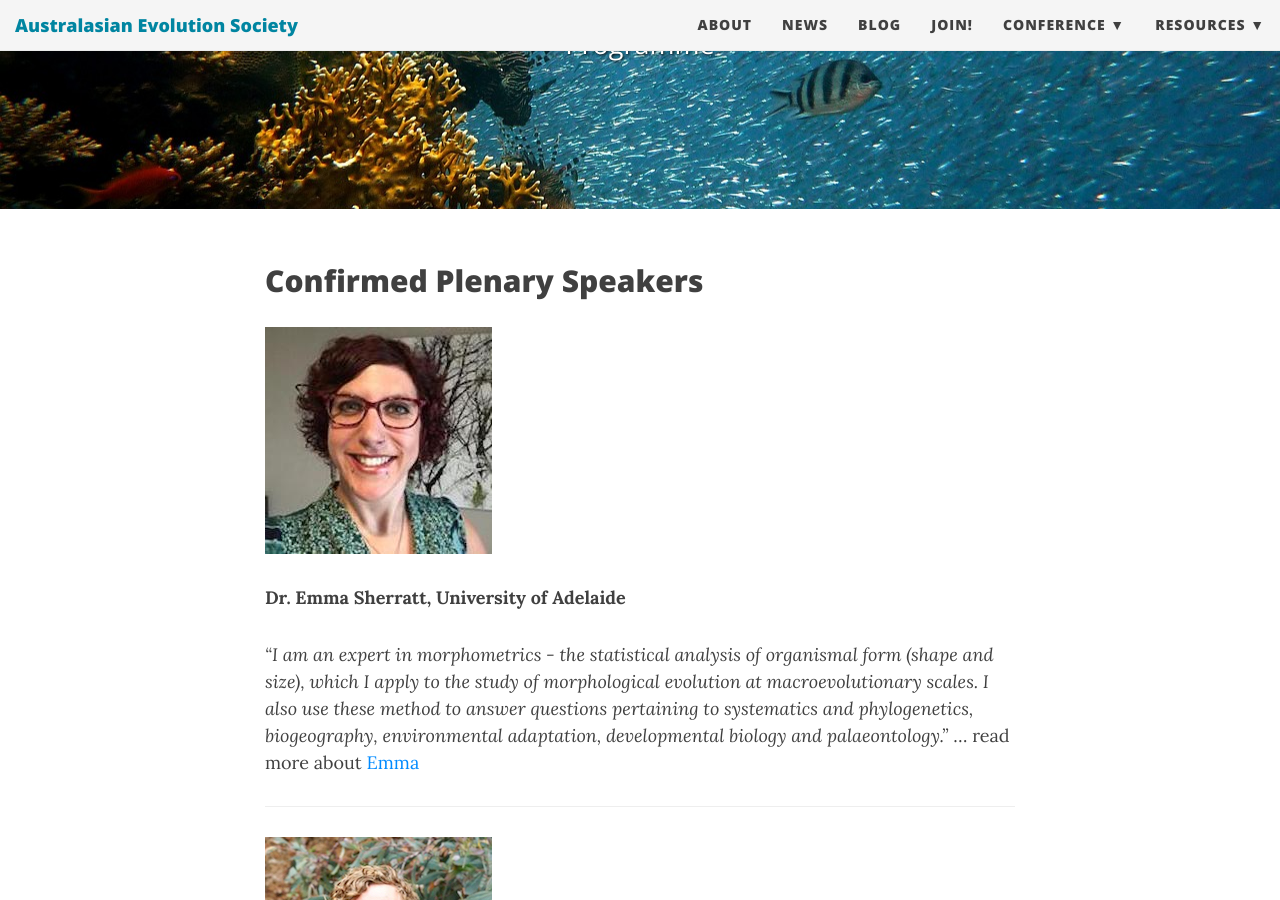
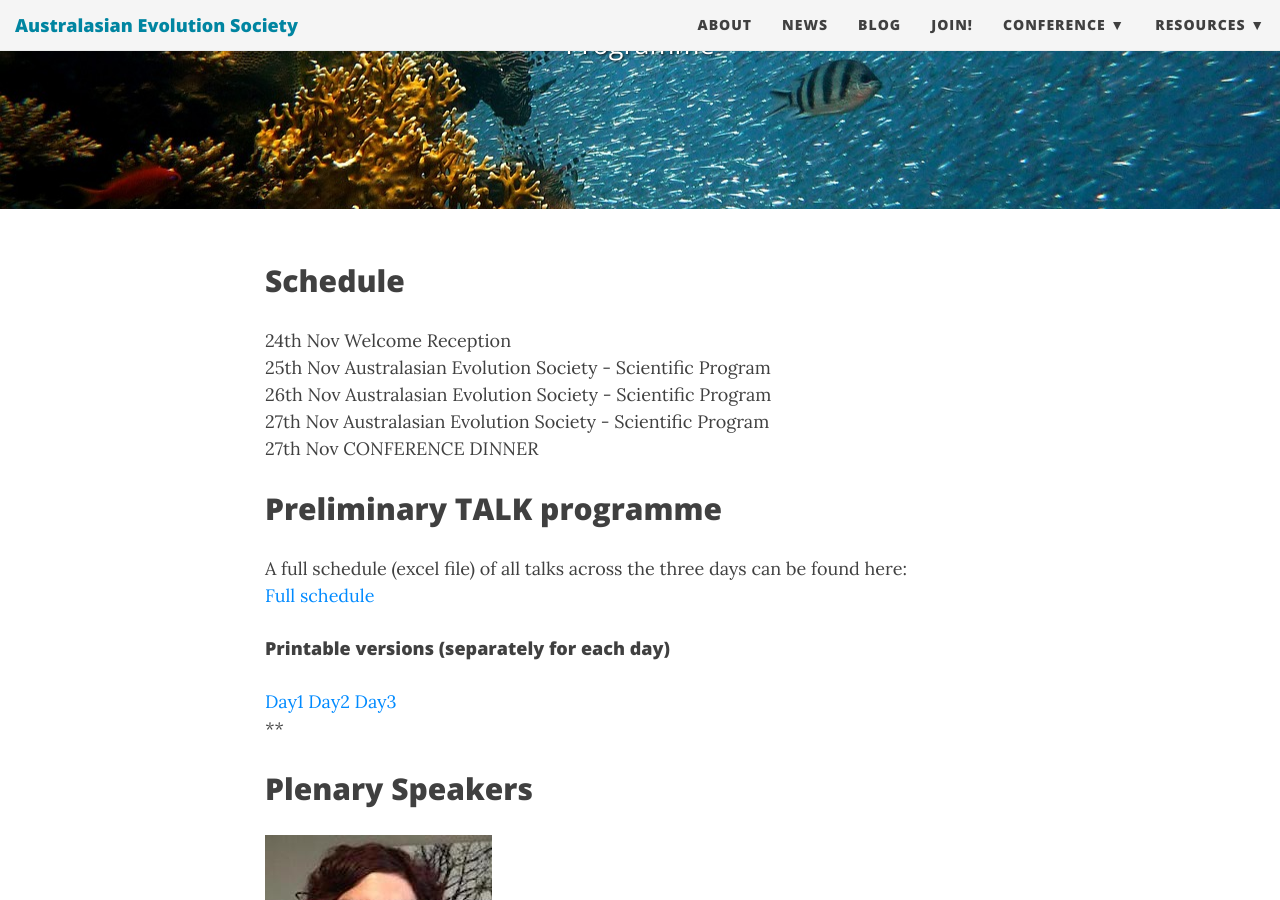
Before and after one commit to ausevo/ausevo.github.io, a Jekyll site: the page built from programme.md, in a window 1280 px wide and 900 px high, scrolled down 334 px. Built offline with Jekyll 4.4.1, drawn with Linux system fonts in a browser that asks for light colours; nearby versions of some CDN libraries; some of the changed text lies outside the part shown.

Commit message:
Update programme.md

```diff
--- a/programme.md
+++ b/programme.md
@@ -7,7 +7,24 @@ bigimg:
   - "/img/big-imgs/fish1.jpg"
 ---
 
-## Confirmed Plenary Speakers
+## Schedule
+
+24th Nov Welcome Reception
+25th Nov Australasian Evolution Society - Scientific Program
+26th Nov Australasian Evolution Society - Scientific Program
+27th Nov Australasian Evolution Society - Scientific Program
+27th Nov CONFERENCE DINNER
+
+## Preliminary TALK programme
+
+A full schedule (excel file) of all talks across the three days can  be found here:
+[Full schedule](http://ausevo.github.io/docs/FullProgrammeAES2019.xlsx)
+
+#### Printable versions (separately for each day)
+[Day1](http://ausevo.github.io/docs/Day1.pdf)   [Day2](http://ausevo.github.io/docs/Day2.pdf)   [Day3](http://ausevo.github.io/docs/Day3.pdf)
+****
+
+## Plenary Speakers
 
 ![Emma Sherratt](/img/profiles/Emma_Sherratt.jpeg)
 
```
Also changed, not shown: other parts of programme.md (+0 -15 lines).
